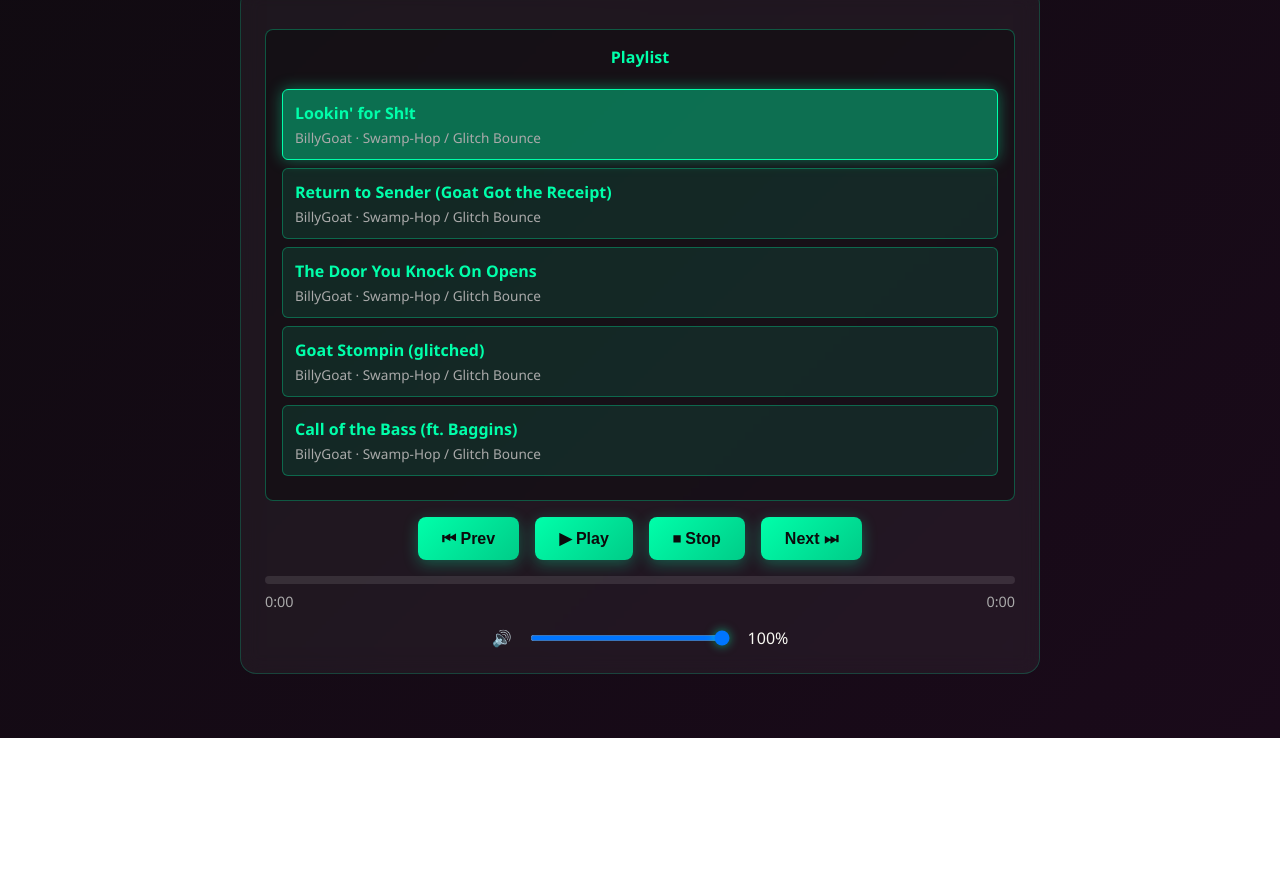
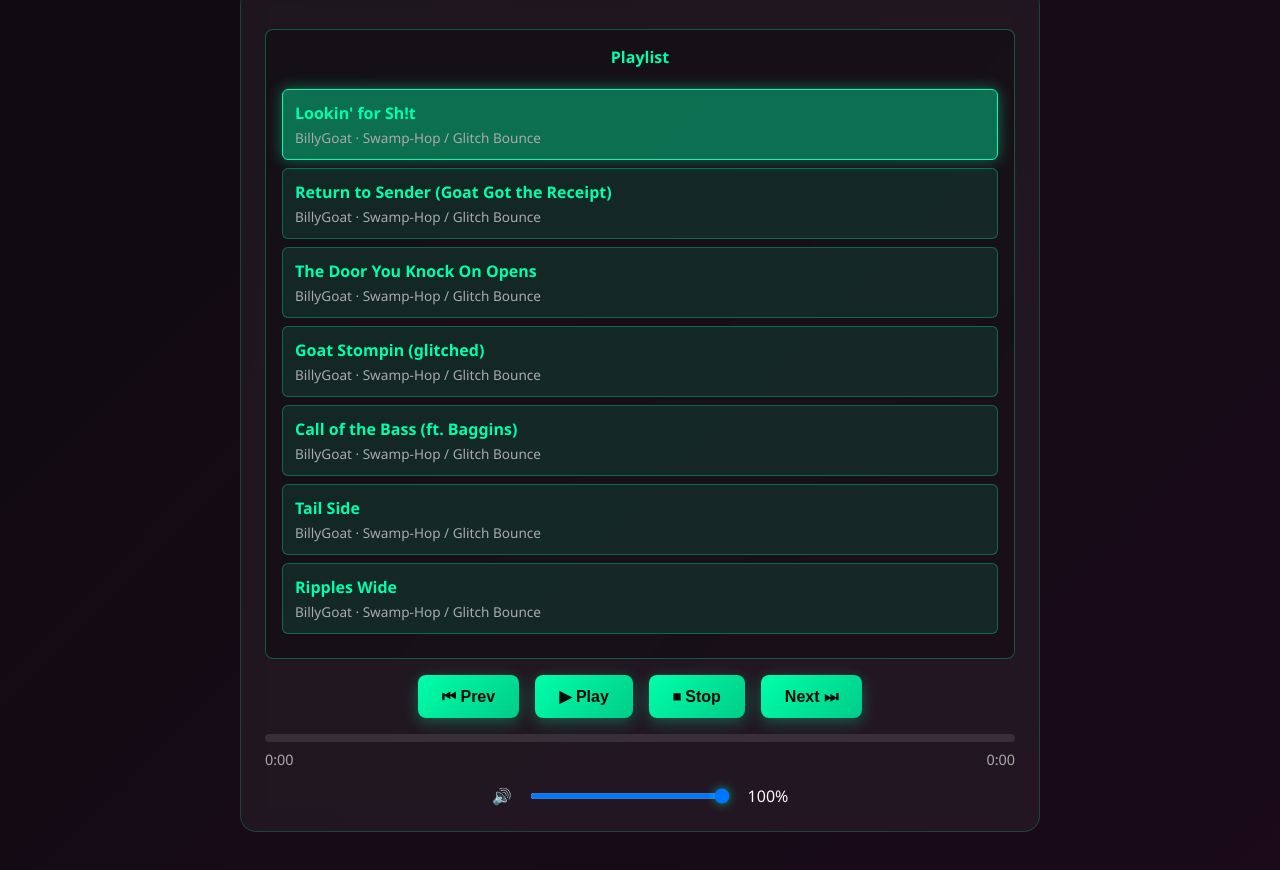
Before and after one commit to aerovista-us/lookin4sheet, a plain HTML site: page index.html in a window 1280 px wide. Shown: the part 1242-2112 px from the top of the page. Before the commit the page ends 1980 px from the top, so only its background shows below. Drawn offline with Linux system fonts and the light colour scheme.

Commit message:
Add Tail Side and Ripples Wide tracks

```diff
--- a/index.html
+++ b/index.html
@@ -488,6 +488,14 @@
           <div class="playlist-item-title">Call of the Bass (ft. Baggins)</div>
           <div class="playlist-item-subtitle">BillyGoat · Swamp-Hop / Glitch Bounce</div>
         </div>
+        <div class="playlist-item" data-track="5">
+          <div class="playlist-item-title">Tail Side</div>
+          <div class="playlist-item-subtitle">BillyGoat · Swamp-Hop / Glitch Bounce</div>
+        </div>
+        <div class="playlist-item" data-track="6">
+          <div class="playlist-item-title">Ripples Wide</div>
+          <div class="playlist-item-subtitle">BillyGoat · Swamp-Hop / Glitch Bounce</div>
+        </div>
       </div>
 
       <div class="control-buttons">
@@ -556,6 +564,16 @@
         title: "Call of the Bass (ft. Baggins)",
         subtitle: "BillyGoat · Swamp-Hop / Glitch Bounce",
         file: "call_of_the_bass_ft.baggins.mp3"
+      },
+      {
+        title: "Tail Side",
+        subtitle: "BillyGoat · Swamp-Hop / Glitch Bounce",
+        file: "tail_side.mp3"
+      },
+      {
+        title: "Ripples Wide",
+        subtitle: "BillyGoat · Swamp-Hop / Glitch Bounce",
+        file: "ripples_wide.mp3"
       }
     ];
 
```
Also changed, not shown: 2 other files.
